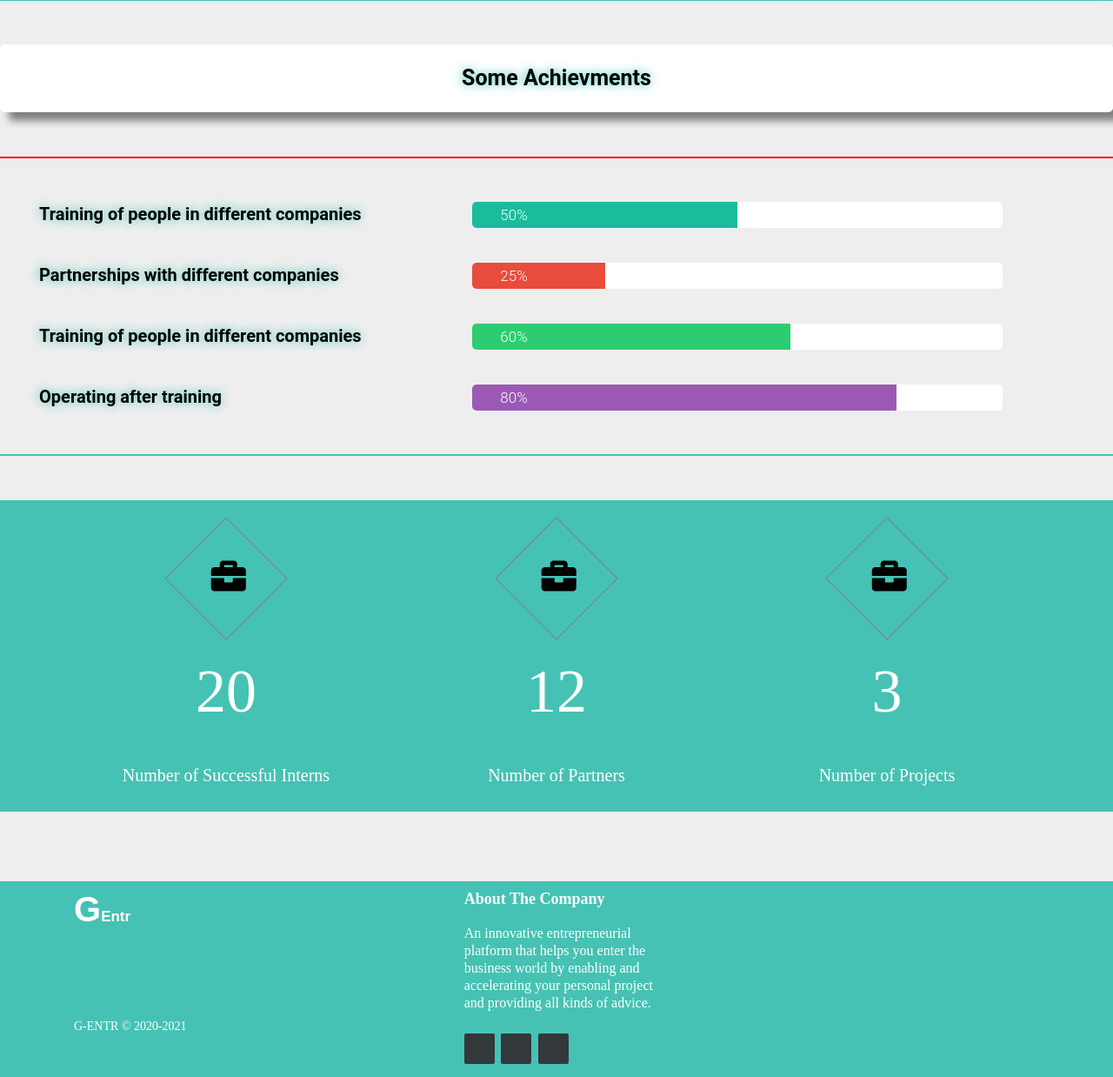
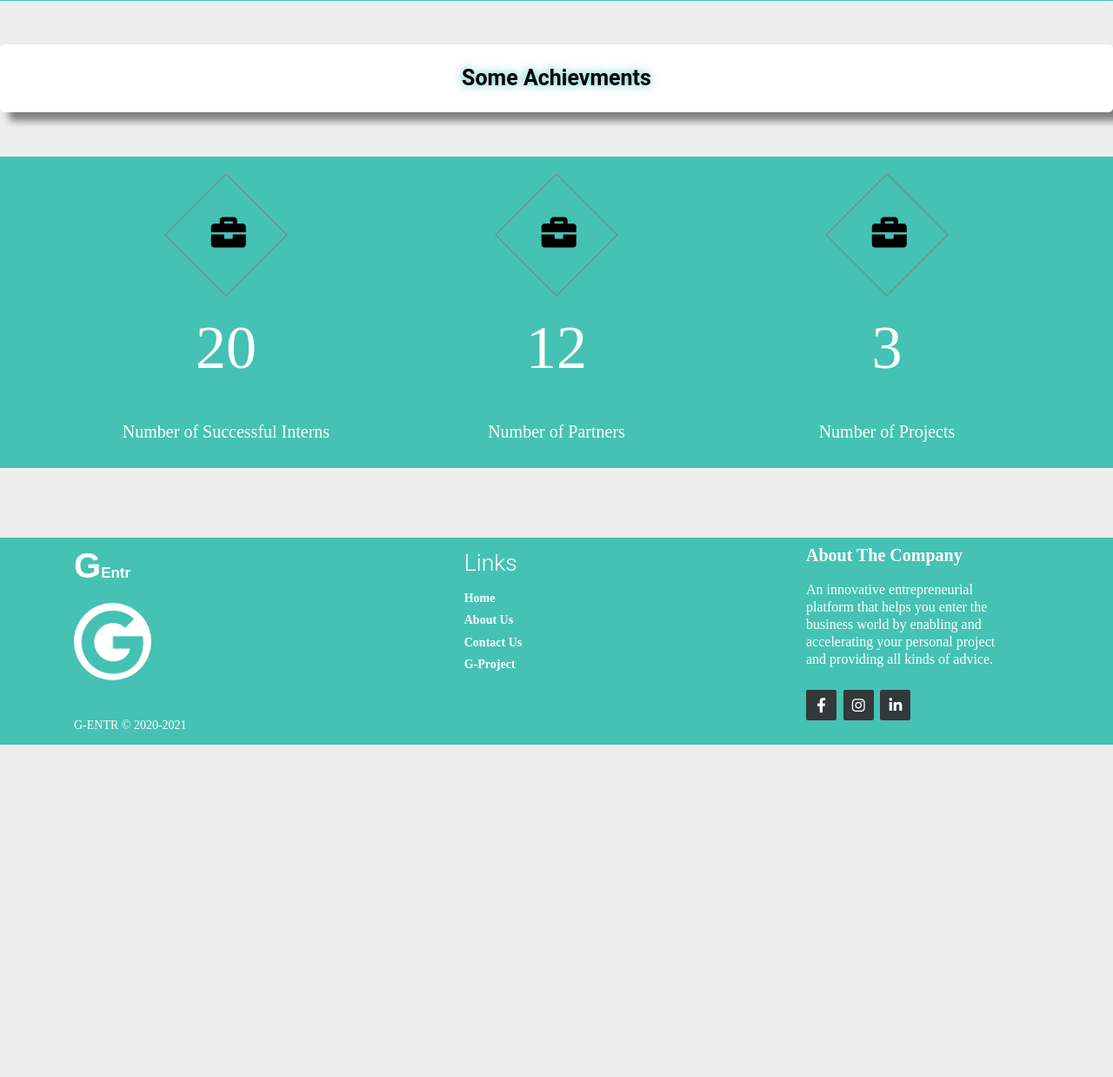
Before and after one commit to AnasAltobasi/G-Enter, a PHP site: page /about.html in a window 1280 px wide. Shown: the part 2118-3356 px from the top of the page at 87% size. After the commit the page ends 2974 px from the top, so only its background shows below. Run offline with PHP 8.4, Linux system fonts and the light colour scheme; some libraries are stand-ins or nearby versions; some web fonts are replaced.

Commit message:
AnasLastUpdate

```diff
--- a/about.html
+++ b/about.html
@@ -32,7 +32,10 @@
         <nav class="navbar fixed-top navbar-expand-lg bg-primary ">
             <div class="container">
 
-                <a class="navbar-brand" href="index.html"><span style="font-size: 40px;">G</span>Entr</a>
+                <a class="navbar-brand" href="index.html">
+                    <img src="img/G-EnterLogo.jpg" alt="IMG" width="45px" style="border-radius: 45px;">
+                    <span style="font-size:18px;">&nbspEntr</span>
+                </a>
                 <button class="navbar-toggler" type="button" data-toggle="collapse" data-target="#navbarNavDropdown"
                     aria-controls="navbarNavDropdown" aria-expanded="false" aria-label="Toggle navigation">
                     <span class="sr-only">Toggle navigation</span>
@@ -226,7 +229,7 @@
         <div class="Caption text-center header-form mb-5">
             <h4>&nbsp;&nbsp;Some Achievments&nbsp;&nbsp;</h4>
         </div>
-        <div class="All">
+         <!-- <div class="All">
             <div class="progrees1">
                 <div class="container-fluid">
                     <div class="row">
@@ -234,7 +237,6 @@
                             <h3>Training of people in different companies</h3>
                         </div>
                         <div class="animate-progrees progrees-blue col-md-6 col-xs-12">
-                            <!--Custome Attribute-->
                             <span data-progrees="50"></span>
                         </div>
                     </div>
@@ -247,7 +249,6 @@
                             <h3>Partnerships with different companies</h3>
                         </div>
                         <div class="animate-progrees progrees-red col-md-6 col-xs-12">
-                            <!--Custome Attribute-->
                             <span data-progrees="25"></span>
                         </div>
                     </div>
@@ -260,7 +261,6 @@
                             <h3>Training of people in different companies</h3>
                         </div>
                         <div class="animate-progrees progrees-green col-md-6 col-xs-12">
-                            <!--Custome Attribute-->
                             <span data-progrees="60"></span>
                         </div>
                     </div>
@@ -273,13 +273,12 @@
                             <h3>Operating after training</h3>
                         </div>
                         <div class="animate-progrees progrees-purple col-md-6 col-xs-12">
-                            <!--Custome Attribute-->
                             <span data-progrees="80"></span>
                         </div>
                     </div>
                 </div>
             </div>
-        </div>
+        </div>  -->
         <!-------------------- End progrees bar --------------------->
 
         <!-------------------- Start Counter Up --------------------->
@@ -317,21 +316,20 @@
         <footer class="footer-distributed">
             <div class="container">
                 <div class="footer-left">
-
                     <span style="font-size: 40px;color: #fff;">G</span><span style="color: #fff;">Entr</span></a>
                     <br>
                     <br>
-                    <br>
+                    <img src="img/G-EnterLogo.jpg" alt="IMG" width="20%" style="border-radius: 70px;">
                     <br>
                     <br>
                     <br>
                     <p class="footer-company-name">G-ENTR &copy; 2020-2021</p>
                 </div>
 
-                <!--
+
         <div class="footer-center">
             <p>
-                <h3 style="color: #fff;">Links</h3>
+                <h3 style="color: #fff;margin-top: 0px;">Links</h3>
             <p class="footer-links">
                <a href="index.html">Home</a>
 
@@ -343,19 +341,19 @@
 
 
             </p>
-        </div> -->
+        </div>
                 <div class="footer-right">
                     <p class="footer-company-about" style="font-size: 16px;">
-                        <span style="font-size: 18px;">About The Company</span>
+                        <span style="font-size: 20px;">About The Company</span>
                         An innovative entrepreneurial platform that helps you enter the business world by enabling and
                         accelerating
                         your
                         personal project and providing all kinds of advice.
                     </p>
                     <div class="footer-icons">
-                        <a href="https://web.facebook.com/GAMESENTR"><i class="fa fa-facebook"></i></a>
-                        <a href="https://www.instagram.com/g.entr/"><i class="fa fa-instagram"></i></a>
-                        <a href="#"><i class="fa fa-linkedin"></i></a>
+                        <a href="https://web.facebook.com/GAMESENTR"><i class="fab fa-facebook-f"></i></a>
+                        <a href="https://www.instagram.com/g.entr/"><i class="fab fa-instagram"></i></a>
+                        <a href="#"><i class="fab fa-linkedin-in"></i></a>
                     </div>
                 </div>
             </div>
@@ -398,7 +396,7 @@
                 $('.Slider').slick({
                     infinite: true,
                     dots: true,
-                    speed: 300,
+                    speed: 100,
                     slidesToShow: 3,
                     slidesToScroll: 2,
                     autoplay: true,
@@ -433,7 +431,7 @@
                 $('.MainSlider').slick({
                     infinite: true,
                     draggable: true,
-                    speed: 500,
+                    speed: 400,
                     fade: true,
                     autoplay: true,
                     autoplaySpeed: 500,
--- a/css/style.css
+++ b/css/style.css
@@ -1514,20 +1514,23 @@ iframe {
   font-size: 18px;
   line-height: 1.2;
   color: #fff;
+  text-transform: uppercase;
 }
 
 .txt2 {
   font-family: Poppins-Regular;
   font-size: 15px;
   line-height: 1.6;
-  color: #00ad5f;
+  color: #45c2b4;
+  text-transform: uppercase;
 }
 
 .txt3 {
   font-family: Poppins-Regular;
   font-size: 15px;
   line-height: 1.6;
-  color: #00ad5f;
+  color: #45c2b4;
+  text-transform: uppercase;
 }
 
 /*==================================================================
```
Also changed, not shown: contact.html (+13 -13 lines), index.html (+9 -6 lines), projectForm.html (+11 -9 lines), 1 other file.
